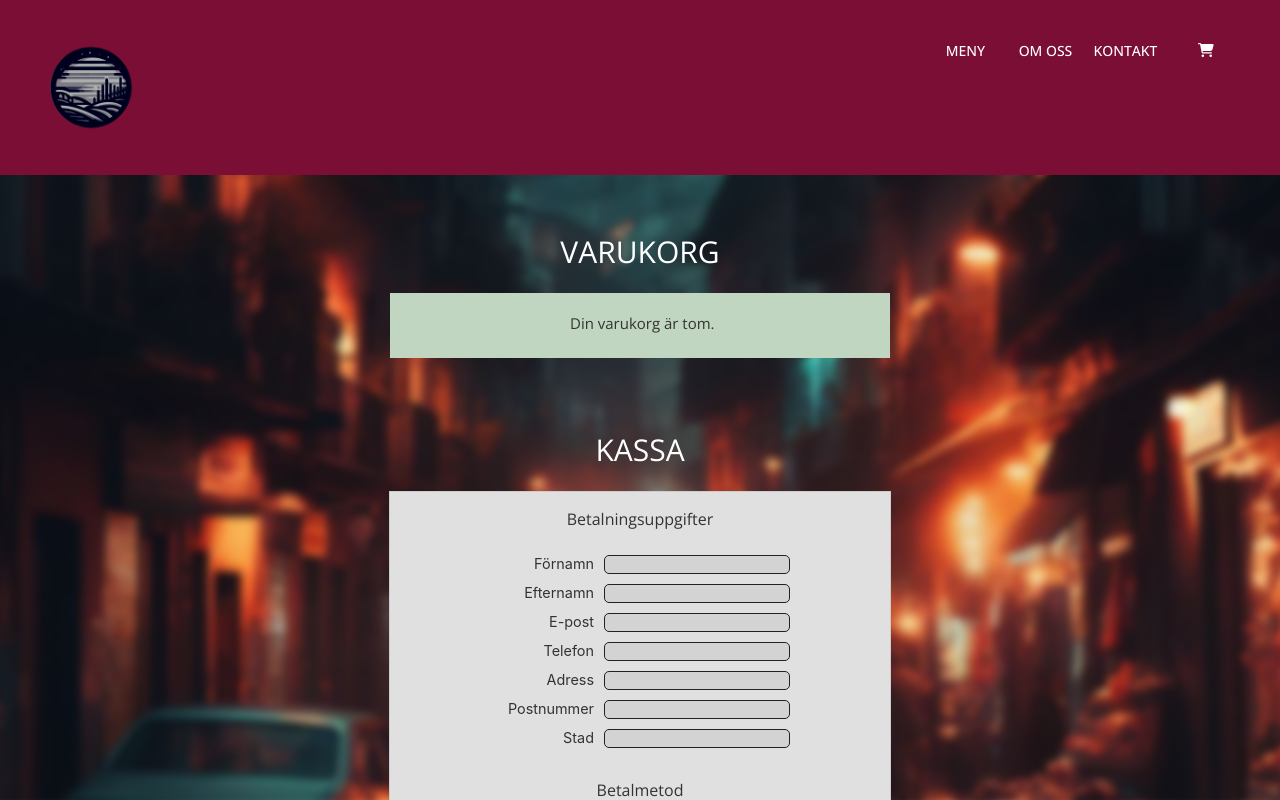
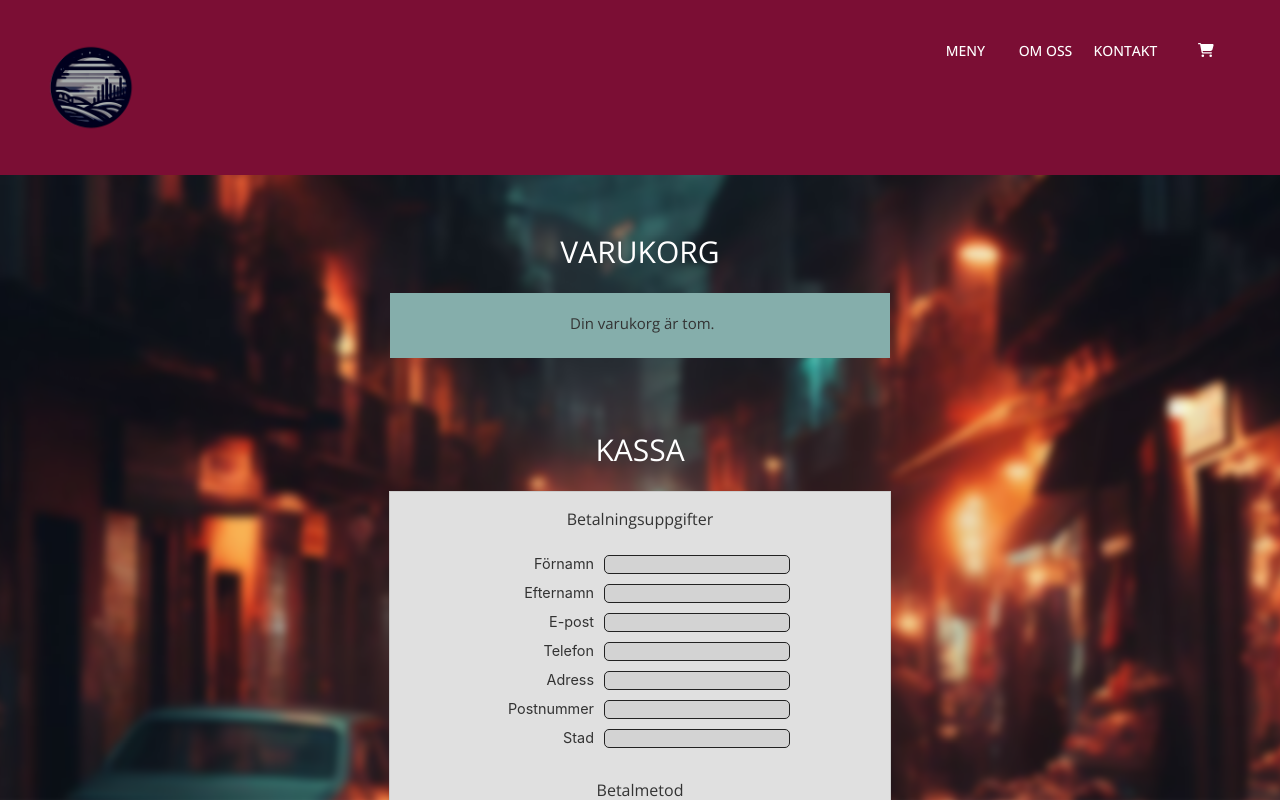
Before and after one commit to Rottweileriana/TexFusion, a React (Vite) app: page /Shoppingcart in a window 1280 px wide. Shown: the top 800 px of the page. Built offline with nearby package versions, Linux system fonts and the light colour scheme.

Commit message:
Changed color on empty cart

```diff
--- a/src/components/ShoppingCart.tsx
+++ b/src/components/ShoppingCart.tsx
@@ -138,7 +138,7 @@ const CartTotals = styled.div`
   padding-bottom: 5px;
   height: 60px;
   color: #333333;
-  background-color: #c0d6c0;
+  background-color: #85aeab;
 `;
 
 const TotalPrice = styled.div`
```
